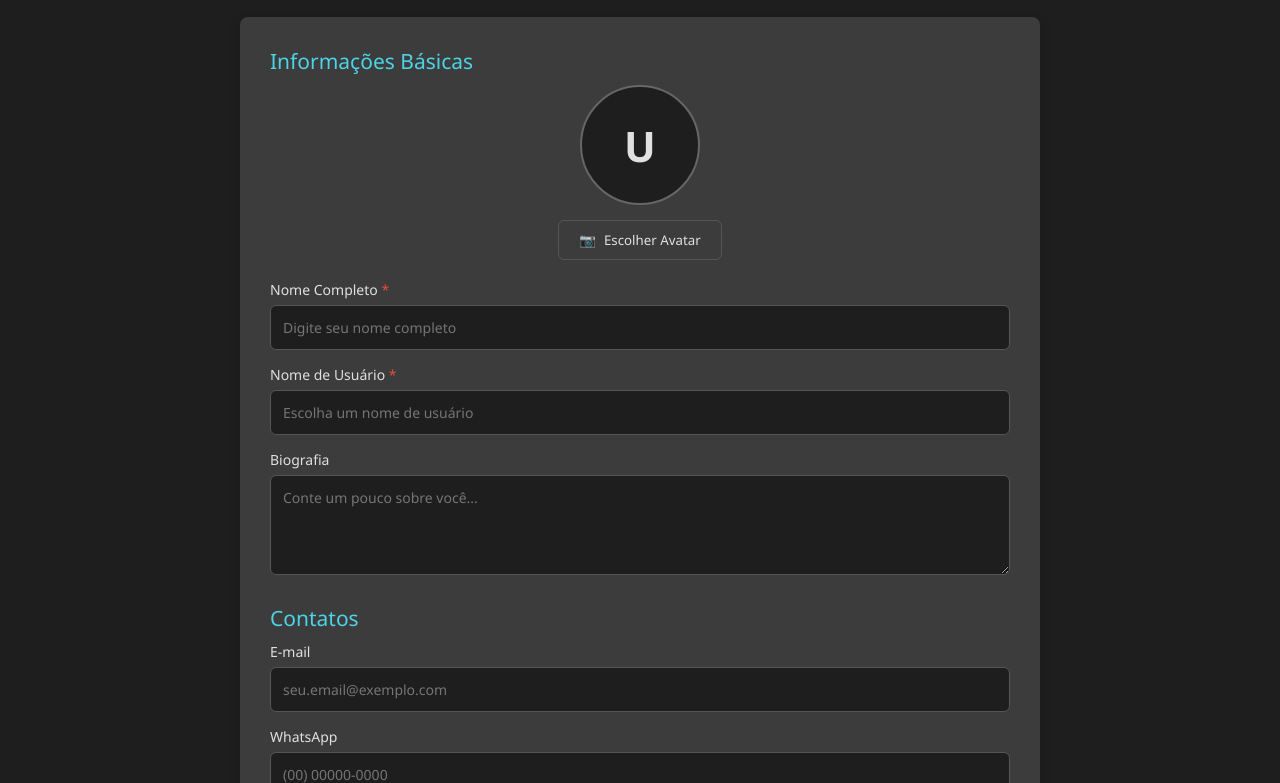
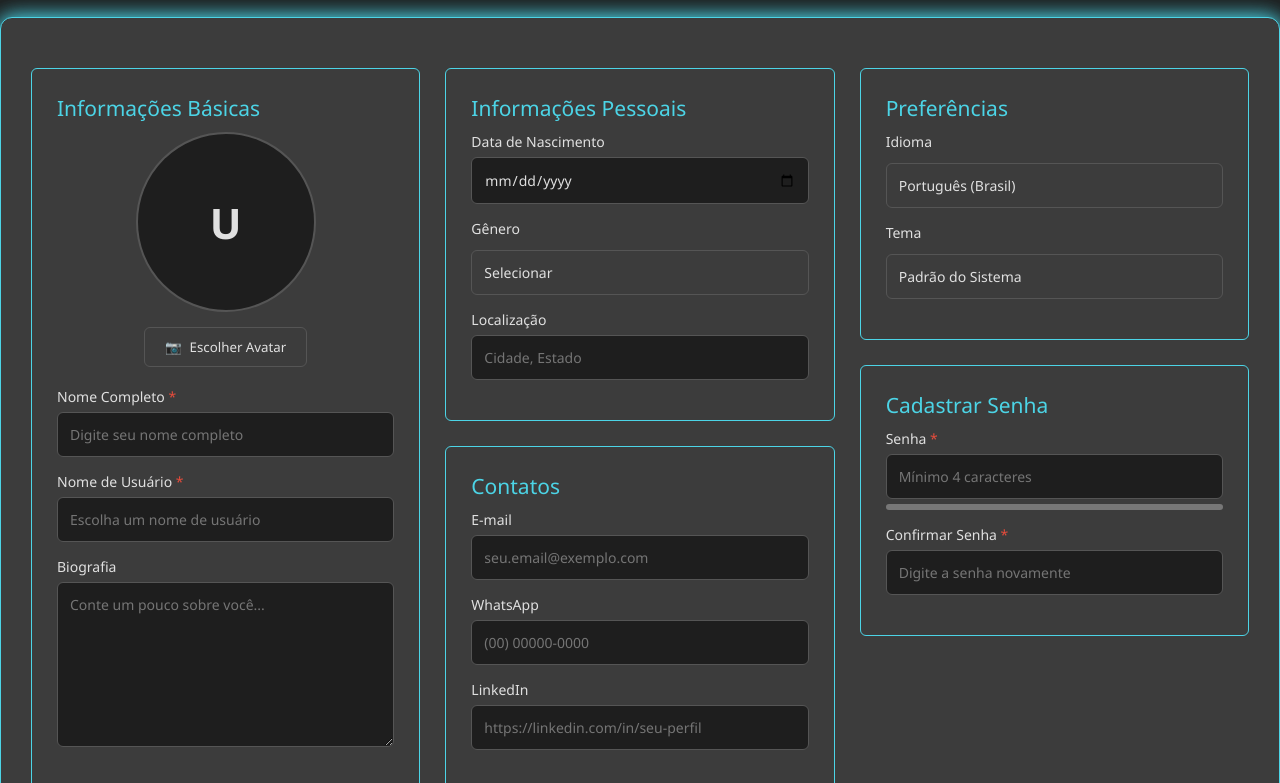
Before and after one commit to Uebster/KanbanDeep, a website with bundled scripts: page pages/create-user.html in a window 1280 px wide. Shown: the part 97-880 px from the top of the page. Built offline with nearby package versions, Linux system fonts and the light colour scheme.

Commit message:
Padronizado create-users com 3 colunas

```diff
--- a/js/create-user.js
+++ b/js/create-user.js
@@ -1,11 +1,12 @@
 // js/create-user.js
 
 import { registerUser, getAllUsers } from './auth.js';
-import { showFloatingMessage, initDraggableElements } from './ui-controls.js';
+import { showFloatingMessage, initDraggableElements, initCustomSelects } from './ui-controls.js';
 
 // Função de inicialização exportada para ser chamada pelo main.js
 export function initCreateUserPage() {
     initApp();
+    initCustomSelects(); // Inicializa os selects customizados
     setupEventListeners();
     initDraggableElements();
 }
--- a/js/ui-controls.js
+++ b/js/ui-controls.js
@@ -18,6 +18,7 @@ export function initUIControls() {
     setupGlobalCloseListeners();
     setupKeyboardShortcuts();
     initDraggableElements(); // Inicializa o arrastar de elementos com a classe .draggable
+    initCustomSelects(); // Inicializa os selects customizados
 }
 
 /**
@@ -498,3 +499,84 @@ export function debounce(func, wait) {
         timeout = setTimeout(later, wait);
     };
 }
+
+/**
+ * Inicializa todos os elementos .custom-select da página, transformando-os
+ * em dropdowns estilizados e funcionais.
+ */
+export function initCustomSelects() {
+    // Função para fechar todos os selects abertos, exceto o atual
+    function closeAllSelect(elmnt) {
+        const selectItems = document.getElementsByClassName("select-items");
+        const selectSelected = document.getElementsByClassName("select-selected");
+        const arrNo = [];
+        for (let i = 0; i < selectSelected.length; i++) {
+            if (elmnt == selectSelected[i]) {
+                arrNo.push(i);
+            }
+        }
+        for (let i = 0; i < selectItems.length; i++) {
+            if (arrNo.indexOf(i)) {
+                selectItems[i].classList.add("select-hide");
+            }
+        }
+    }
+
+    // Adiciona o listener para fechar ao clicar fora
+    document.addEventListener("click", () => closeAllSelect(null));
+
+    const customSelects = document.getElementsByClassName("custom-select");
+
+    for (let i = 0; i < customSelects.length; i++) {
+        const selElmnt = customSelects[i].getElementsByTagName("select")[0];
+        if (!selElmnt) continue;
+
+        // Evita reinicializar um select que já foi processado
+        if (customSelects[i].querySelector('.select-selected')) {
+            continue;
+        }
+
+        // Cria o elemento que mostrará a opção selecionada
+        const selectedDiv = document.createElement("DIV");
+        selectedDiv.setAttribute("class", "select-selected");
+        selectedDiv.innerHTML = selElmnt.options[selElmnt.selectedIndex].innerHTML;
+        customSelects[i].appendChild(selectedDiv);
+
+        // Cria o container para as opções
+        const optionsDiv = document.createElement("DIV");
+        optionsDiv.setAttribute("class", "select-items select-hide");
+
+        // Cria cada item de opção
+        for (let j = 0; j < selElmnt.length; j++) {
+            const optionItem = document.createElement("DIV");
+            optionItem.setAttribute("class", "select-item");
+            optionItem.innerHTML = selElmnt.options[j].innerHTML;
+
+            // Adiciona o listener de clique para cada opção
+            optionItem.addEventListener("click", function(e) {
+                const select = this.parentNode.parentNode.getElementsByTagName("select")[0];
+                const selectedDisplay = this.parentNode.previousSibling;
+
+                for (let k = 0; k < select.length; k++) {
+                    if (select.options[k].innerHTML == this.innerHTML) {
+                        select.selectedIndex = k;
+                        selectedDisplay.innerHTML = this.innerHTML;
+
+                        // Dispara o evento 'change' no select original para que outros scripts possam reagir
+                        select.dispatchEvent(new Event('change'));
+                        break;
+                    }
+                }
+                selectedDisplay.click(); // Fecha o menu
+            });
+            optionsDiv.appendChild(optionItem);
+        }
+        customSelects[i].appendChild(optionsDiv);
+
+        selectedDiv.addEventListener("click", function(e) {
+            e.stopPropagation();
+            closeAllSelect(this);
+            this.nextSibling.classList.toggle("select-hide");
+        });
+    }
+}
--- a/pages/create-user.html
+++ b/pages/create-user.html
@@ -20,9 +20,8 @@
   <main class="card">
     <form id="create-user-form">
       <div class="form-layout-3col">
-          <!-- Coluna 1: Informações Principais -->
-          <div>
-              <!-- Informações Básicas -->
+        <!-- Coluna 1: Informações Básicas -->
+        <div class="form-column">
           <div class="form-section">
             <h2>Informações Básicas</h2>
             <div class="avatar-container">
@@ -44,31 +43,13 @@
             </div>
             <div class="form-group">
               <label for="bio">Biografia</label>
-                      <textarea id="bio" placeholder="Conte um pouco sobre você..."></textarea>
+              <textarea id="bio" placeholder="Conte um pouco sobre você..." rows="5"></textarea>
             </div>
           </div>
         </div>
 
-          <!-- Coluna 2: Detalhes e Contatos -->
-          <div>
-              <!-- Contatos -->
-              <div class="form-section">
-                  <h2>Contatos</h2>
-                  <div class="form-group">
-                      <label for="email">E-mail</label>
-                      <input type="email" id="email" placeholder="seu.email@exemplo.com">
-                  </div>
-                  <div class="form-group">
-                      <label for="whatsapp">WhatsApp</label>
-                      <input type="tel" id="whatsapp" placeholder="(00) 00000-0000">
-                  </div>
-                  <div class="form-group">
-                      <label for="linkedin">LinkedIn</label>
-                      <input type="url" id="linkedin" placeholder="https://linkedin.com/in/seu-perfil">
-                  </div>
-              </div>
-
-              <!-- Informações Pessoais -->
+        <!-- Coluna 2: Informações Pessoais e Contatos -->
+        <div class="form-column">
           <div class="form-section">
             <h2>Informações Pessoais</h2>
             <div class="form-group">
@@ -93,24 +74,27 @@
               <input type="text" id="location" placeholder="Cidade, Estado">
             </div>
           </div>
+          <div class="form-section">
+            <h2>Contatos</h2>
+            <div class="form-group">
+              <label for="email">E-mail</label>
+              <input type="email" id="email" placeholder="seu.email@exemplo.com">
+            </div>
+            <div class="form-group">
+              <label for="whatsapp">WhatsApp</label>
+              <input type="tel" id="whatsapp" placeholder="(00) 00000-0000">
+            </div>
+            <div class="form-group">
+              <label for="linkedin">LinkedIn</label>
+              <input type="url" id="linkedin" placeholder="https://linkedin.com/in/seu-perfil">
+            </div>
+          </div>
         </div>
 
-          <!-- Coluna 3: Configurações e Privacidade -->
-          <div>
-              <!-- Configurações de Conta -->
+        <!-- Coluna 3: Preferências e Senha -->
+        <div class="form-column">
           <div class="form-section">
-                  <h2>Configurações de Conta</h2>
-                  <div class="form-group">
-                      <label for="password" class="required">Senha</label>
-                      <input type="password" id="password" required minlength="4" placeholder="Mínimo 4 caracteres">
-                      <div class="password-strength">
-                          <div class="password-strength-meter" id="password-strength-meter"></div>
-                      </div>
-                  </div>
-                  <div class="form-group">
-                      <label for="confirm-password" class="required">Confirmar Senha</label>
-                      <input type="password" id="confirm-password" required minlength="4" placeholder="Digite a senha novamente">
-                  </div>
+            <h2>Preferências</h2>
             <div class="form-group">
               <label for="language">Idioma</label>
               <div class="custom-select">
@@ -134,9 +118,25 @@
               </div>
             </div>
           </div>
+          <div class="form-section">
+            <h2>Cadastrar Senha</h2>
+            <div class="form-group">
+              <label for="password" class="required">Senha</label>
+              <input type="password" id="password" required minlength="4" placeholder="Mínimo 4 caracteres">
+              <div class="password-strength">
+                <div class="password-strength-meter" id="password-strength-meter"></div>
+              </div>
+            </div>
+            <div class="form-group">
+              <label for="confirm-password" class="required">Confirmar Senha</label>
+              <input type="password" id="confirm-password" required minlength="4" placeholder="Digite a senha novamente">
+            </div>
+          </div>
+        </div>
+      </div>
 
-              <!-- Configurações de Privacidade -->
-              <div class="form-section">
+      <!-- Seção de Privacidade (Ocupando a largura total) -->
+      <div class="form-section privacy-full-width">
         <h2>Configurações de Privacidade</h2>
         <p>Quem pode ver suas informações pessoais?</p>
         <div style="margin-top: 8px;" class="privacy-options">
@@ -151,8 +151,6 @@
           <div class="privacy-option selected" data-value="private">
             <h4>Privado</h4>
             <p>Apenas você pode ver</p>
-                      </div>
-                  </div>
           </div>
         </div>
       </div>
--- a/static/create-user.css
+++ b/static/create-user.css
@@ -5,22 +5,22 @@ body {
     display: flex;
     flex-direction: column;
     align-items: center;
-    padding: 20px;
     overflow-y: auto;
 }
     .card {
       background-color: var(--bg-card);
-      border-radius: 8px;
-      box-shadow: 0 4px 12px rgba(0,0,0,0.2);
+      border-radius: 12px;
+      box-shadow: 0 0 15px rgba(var(--primary-rgb), 0.5), 0 0 25px rgba(var(--primary-rgb));
       padding: 30px;
       width: 100%;
-      max-width: 800px;
+      max-width: 1400px; /* Aumentado para acomodar 3 colunas */
+      margin: 20px; /* Margem de 20px em todos os lados */
+      border: 1px solid var(--primary);
     }
 
     /* ===== CABEÇALHO ===== */
     header {
       width: 100%;
-      max-width: 800px;
       display: flex;
       justify-content: space-between;
       align-items: center;
@@ -30,16 +30,41 @@ body {
 
     h1 { font-size: 1.8rem; color: var(--text); }
 
-    /* ===== FORMULÁRIO ===== */
-    .form-container {
-      display: grid;
-      grid-template-columns: repeat(auto-fit, minmax(300px, 1fr));
-      gap: 16px;
-      margin-top: 20px;
+    /* ===== NOVO LAYOUT DE FORMULÁRIO ===== */
+    .form-layout-3col {
+        display: grid;
+        grid-template-columns: repeat(3, 1fr);
+        gap: 25px;
+        margin-top: 20px;
+    }
+
+    .form-column {
+        display: flex;
+        flex-direction: column;
+        gap: 25px; /* Espaçamento entre as seções na mesma coluna */
+    }
+
+    @media (max-width: 1200px) {
+        .form-layout-3col {
+            grid-template-columns: repeat(2, 1fr);
+        }
+    }
+
+    @media (max-width: 768px) {
+        .form-layout-3col {
+            grid-template-columns: 1fr;
+        }
     }
 
     .form-section {
-      margin-bottom: 25px;
+        border-radius: 6px;
+        border: 1px solid var(--primary);
+        padding: 25px;
+        /* O espaçamento entre seções na mesma coluna é controlado pelo 'gap' do .form-column */
+    }
+
+    .privacy-full-width {
+        margin-top: 25px; /* Adiciona espaço acima da seção de privacidade */
     }
 
     .form-row {
@@ -59,7 +84,7 @@ body {
 
     .privacy-option {
       background-color: var(--bg-page);
-      border: 1px solid var(--border-light);
+      border: 1px solid var(--border);
       border-radius: 6px;
       padding: 12px;
       cursor: pointer;
@@ -69,12 +94,12 @@ body {
 
     .privacy-option:hover {
       border-color: var(--primary);
-      background-color: rgba(52, 152, 219, 0.1);
+      background-color: rgba(var(--primary-rgb), 0.1);
     }
 
     .privacy-option.selected {
       border-color: var(--primary);
-      background-color: rgba(52, 152, 219, 0.2);
+      background-color: rgba(var(--primary-rgb), 0.2);
     }
 
     .privacy-option h4 {
@@ -97,11 +122,11 @@ body {
     }
 
     .avatar-preview {
-      width: 120px;
-      height: 120px;
+      width: 180px;
+      height: 180px;
       border-radius: 50%;
       background-color: var(--bg-page);
-      border: 2px solid var(--border-light);
+      border: 2px solid var(--border);
       display: flex;
       align-items: center;
       justify-content: center;
@@ -124,8 +149,14 @@ body {
       display: flex;
       gap: 15px;
       justify-content: flex-end;
+      margin-top: 20px; /* Adiciona espaço acima dos botões */
     }
     footer {
       margin-top: 32px;
       color: transparent
     }
+
+    .form-group textarea {
+    min-height: 165px;
+    resize: vertical;
+}
--- a/static/universal.css
+++ b/static/universal.css
@@ -90,7 +90,7 @@ input, textarea, select, button {
 /* ===== CABEÇALHO PRINCIPAL ===== */
 #main-header {
     display: flex;
-    margin: 20px 20px 30px 20px; /* Adiciona margem em todos os lados, incluindo a inferior */
+    margin: 20px; /* Adiciona margem em todos os lados, incluindo a inferior */
     border-radius: 8px;
     justify-content: space-between;
     align-items: center;
```
Lines whose indentation alone changed are shown as unchanged.
